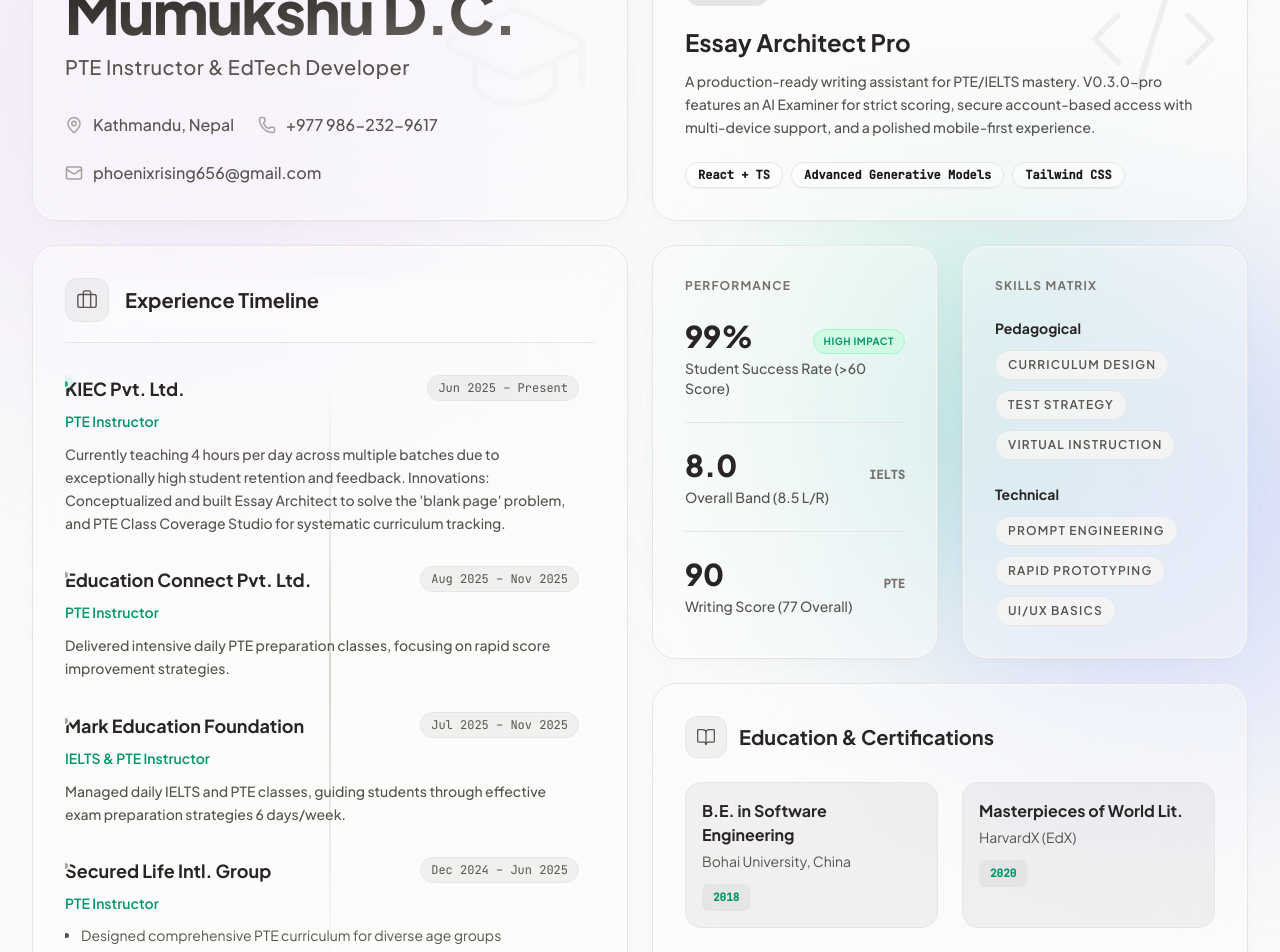
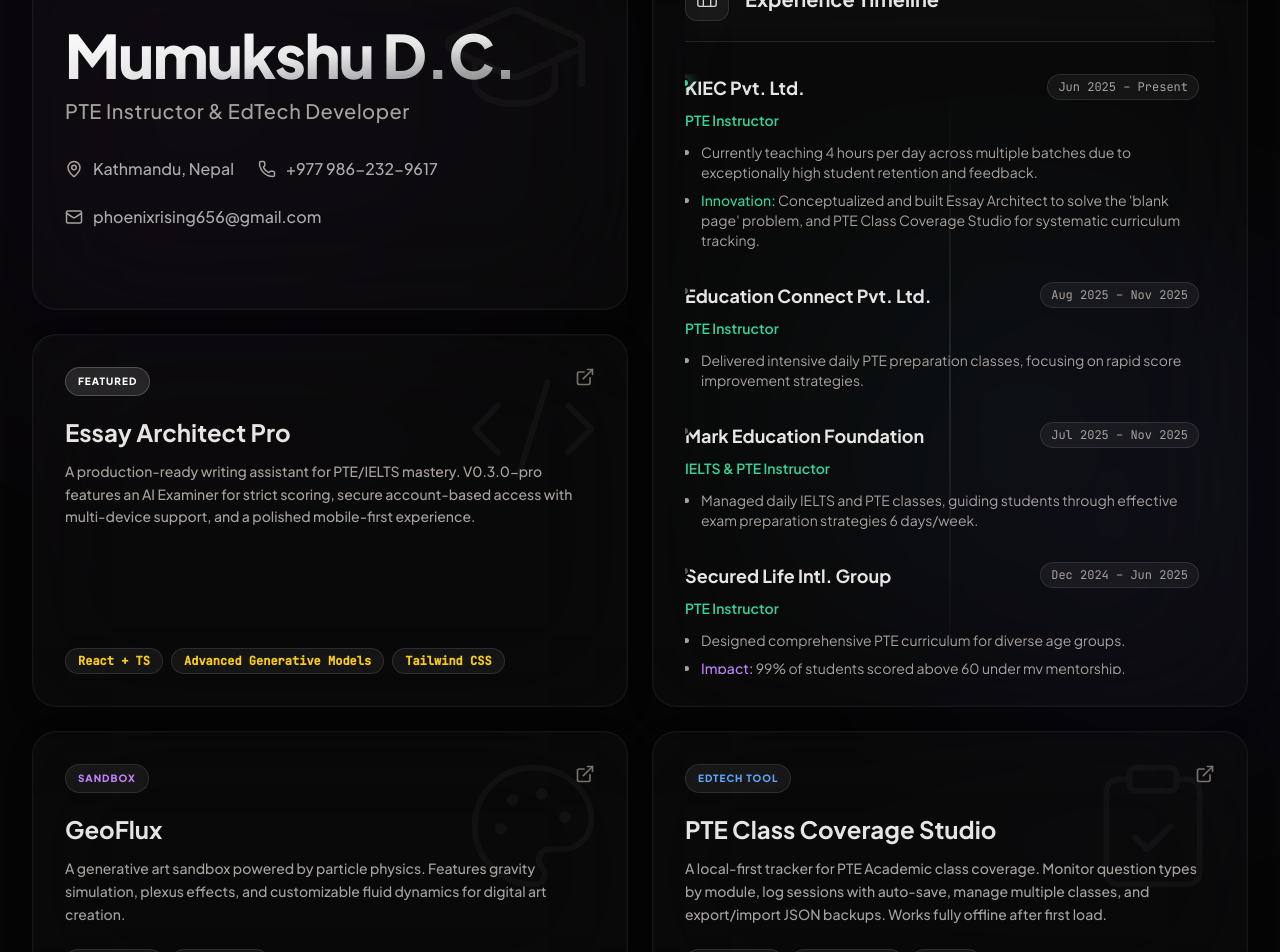
Before and after one commit to scuba3198/mumukshu-portfolio, a React (Vite) app: page / in a window 1280 px wide. Shown: the part 120-1072 px from the top of the page. Built offline with nearby package versions, Linux system fonts and the light colour scheme; a web font is replaced by a local one.

Commit message:
refactor: modernize portfolio architecture and address critique points

```diff
--- a/package.json
+++ b/package.json
@@ -18,8 +18,6 @@
 	"dependencies": {
 		"clsx": "^2.1.1",
 		"lucide-react": "^0.562.0",
-		"pino": "^10.3.1",
-		"pino-pretty": "^13.1.3",
 		"react": "^19.2.0",
 		"react-dom": "^19.2.0",
 		"tailwind-merge": "^3.4.0",
--- a/src/App.tsx
+++ b/src/App.tsx
@@ -13,28 +13,18 @@ function App(): React.JSX.Element {
 	const { profile, projects, experience, stats, skills, education, interests } =
 		portfolioData;
 
-	const getProject = (id: string) => {
-		const project = projects.find((p) => p.id === id);
-		if (!project) throw new Error(`Project ${id} not found`);
-		return project;
-	};
-
-	const essayArchitect = getProject("essay-architect");
-	const geoflux = getProject("geoflux");
-	const pteClassCoverage = getProject("pte-class-coverage");
-	const salaryCalculator = getProject("salary-calculator");
-	const tmsCaptcha = getProject("tms-captcha");
-
 	return (
 		<Layout>
 			{/* Profile Section */}
 			<Profile data={profile} />
 
-			{/* Featured Project: Essay Architect */}
-			<ProjectCard project={essayArchitect} />
-
 			{/* Work Experience */}
 			<Experience experiences={experience} />
+
+			{/* Projects - Render all dynamically */}
+			{projects.map((project) => (
+				<ProjectCard key={project.id} project={project} />
+			))}
 
 			{/* Performance Stats */}
 			<Stats stats={stats} />
@@ -45,18 +35,6 @@ function App(): React.JSX.Element {
 			{/* Education */}
 			<Education education={education} />
 
-			{/* Project: Salary Calculator */}
-			<ProjectCard project={salaryCalculator} />
-
-			{/* Project: PTE Class Coverage Studio */}
-			<ProjectCard project={pteClassCoverage} />
-
-			{/* Project: GeoFlux */}
-			<ProjectCard project={geoflux} />
-
-			{/* Project: TMS Captcha Solver */}
-			<ProjectCard project={tmsCaptcha} />
-
 			{/* Interests */}
 			<Interests interests={interests} />
 		</Layout>
--- a/src/components/Experience.tsx
+++ b/src/components/Experience.tsx
@@ -40,36 +40,25 @@ const Experience = ({ experiences }: ExperienceProps) => {
 						<p className="text-sm font-semibold text-emerald-600 dark:text-emerald-400 mb-3 transition-colors">
 							{job.role}
 						</p>
-						{job.description.includes("Innovation:") ||
-							job.description.includes("Impact:") ? (
 						<ul className="text-sm text-stone-600 dark:text-stone-400 space-y-2 list-disc list-outside ml-4 group-hover/item:text-stone-800 dark:group-hover/item:text-stone-300 transition-colors">
-								{job.description.split(". ").map((sentence: string) => {
-									if (!sentence) return null;
-									const hasInnovation = sentence.includes("Innovation:");
-									const hasImpact = sentence.includes("Impact:");
-
-									return (
-										<li key={sentence}>
-											{hasInnovation ? (
+							{job.highlights.map((highlight, idx) => (
+								<li key={idx}>
+									{highlight.type === "innovation" ? (
 										<>
-													<strong className="text-emerald-600 dark:text-emerald-400 font-medium transition-colors">Innovation:</strong>
-													{sentence.replace("Innovation:", "")}
+											<strong className="text-emerald-600 dark:text-emerald-400 font-medium transition-colors">Innovation:</strong>{" "}
+											{highlight.text}
 										</>
-											) : hasImpact ? (
+									) : highlight.type === "impact" ? (
 										<>
-													<strong className="text-purple-600 dark:text-purple-400 font-medium transition-colors">Impact:</strong>
-													{sentence.replace("Impact:", "")}
+											<strong className="text-purple-600 dark:text-purple-400 font-medium transition-colors">Impact:</strong>{" "}
+											{highlight.text}
 										</>
 									) : (
-												sentence
+										highlight.text
 									)}
 								</li>
-									);
-								})}
+							))}
 						</ul>
-						) : (
-							<p className="text-sm text-stone-600 dark:text-stone-400 leading-relaxed font-medium group-hover/item:text-stone-800 dark:group-hover/item:text-stone-300 transition-colors">{job.description}</p>
-						)}
 					</article>
 				))}
 			</div>
--- a/src/components/Profile.tsx
+++ b/src/components/Profile.tsx
@@ -14,24 +14,16 @@ const Profile = ({ data }: ProfileProps) => {
 		}
 
 		if (digits.length === 12 && digits.startsWith("977")) {
-			return `+977 ${digits.slice(3, 6)}-${digits.slice(6, 9)}-${digits.slice(9)}`;
+			return `+${digits.slice(0, 3)} ${digits.slice(3, 6)}-${digits.slice(6, 9)}-${digits.slice(9)}`;
 		}
 
-		return phone;
+		// Fallback for other lengths (e.g. international)
+		return phone.startsWith("+") ? phone : `+${phone}`;
 	};
 
 	const formatPhoneHref = (phone: string): string => {
 		const digits = phone.replace(/\D/g, "");
-
-		if (digits.length === 10) {
-			return `+977${digits}`;
-		}
-
-		if (digits.length === 12 && digits.startsWith("977")) {
-			return `+${digits}`;
-		}
-
-		return digits || phone || "";
+		return phone.startsWith("+") ? `tel:${phone}` : `tel:+${digits}`;
 	};
 
 	return (
--- a/src/components/ProjectCard.tsx
+++ b/src/components/ProjectCard.tsx
@@ -27,7 +27,7 @@ const ProjectCard = ({ project }: ProjectCardProps) => {
 
 	return (
 		<article
-			className={`bento-card md:col-span-2 cursor-pointer border-stone-200 dark:border-white/5 hover:border-stone-300 dark:hover:border-white/20 group relative overflow-hidden`}
+			className="bento-card md:col-span-2 cursor-pointer border-stone-200 dark:border-white/5 hover:border-stone-300 dark:hover:border-white/20 group relative overflow-hidden"
 		>
 			<a
 				href={project.link}
@@ -53,7 +53,7 @@ const ProjectCard = ({ project }: ProjectCardProps) => {
 							</span>
 						) : (
 							<span
-								className={`${project.categoryBg?.replace('bg-', 'text-').replace('-600', '-600 dark:text-').replace('-500', '-500 dark:text-') || "text-purple-600 dark:text-purple-400"} bg-stone-900/5 dark:bg-white/5 border border-stone-200 dark:border-white/10 text-[10px] font-black uppercase tracking-widest px-3 py-1.5 rounded-full backdrop-blur-md transition-colors`}
+								className={`${project.categoryText || "text-purple-600 dark:text-purple-400"} bg-stone-900/5 dark:bg-white/5 border border-stone-200 dark:border-white/10 text-[10px] font-black uppercase tracking-widest px-3 py-1.5 rounded-full backdrop-blur-md transition-colors`}
 							>
 								{project.category ?? "Sandbox"}
 							</span>
@@ -64,7 +64,7 @@ const ProjectCard = ({ project }: ProjectCardProps) => {
 						/>
 					</div>
 					<h2
-						className={`text-2xl font-bold mb-3 ${theme.accent ? `group-hover:${theme.accent.replace('400', '600 dark:group-hover:text-400')}` : "group-hover:text-stone-900 dark:group-hover:text-white"} transition-colors text-stone-800 dark:text-stone-200`}
+						className={`text-2xl font-bold mb-3 transition-colors text-stone-800 dark:text-stone-200 group-hover:text-stone-900 dark:group-hover:text-white`}
 					>
 						{project.title}
 					</h2>
@@ -77,7 +77,10 @@ const ProjectCard = ({ project }: ProjectCardProps) => {
 						const textColor = Array.isArray(theme.tagText)
 							? theme.tagText[idx % theme.tagText.length]
 							: theme.tagText;
-						const textColorClass = textColor ? textColor.replace('400', '600 dark:text-400') : "text-stone-700 dark:text-stone-300";
+
+						// Fallback to a default if not specified, making sure it's a valid static class
+						const textColorClass = textColor ? textColor : "text-stone-700 dark:text-stone-300";
+
 						return (
 							<span
 								key={tag}
--- a/src/components/ThemeToggle.tsx
+++ b/src/components/ThemeToggle.tsx
@@ -2,16 +2,24 @@ import { Moon, Sun } from "lucide-react";
 import { useEffect, useState } from "react";
 
 export function ThemeToggle() {
-    const [theme, setTheme] = useState<"light" | "dark">(
-        () => {
-            if (typeof window !== "undefined") {
-                return document.documentElement.classList.contains("dark") ? "dark" : "light";
-            }
-            return "dark";
-        }
-    );
+    const [mounted, setMounted] = useState(false);
+    const [theme, setTheme] = useState<"light" | "dark">("dark");
 
     useEffect(() => {
+        setMounted(true);
+        const savedTheme = localStorage.getItem("theme") as "light" | "dark" | null;
+        const prefersDark = window.matchMedia("(prefers-color-scheme: dark)").matches;
+
+        if (savedTheme) {
+            setTheme(savedTheme);
+        } else if (prefersDark) {
+            setTheme("dark");
+        }
+    }, []);
+
+    useEffect(() => {
+        if (!mounted) return;
+
         const root = window.document.documentElement;
         if (theme === "dark") {
             root.classList.add("dark");
@@ -20,7 +28,9 @@ export function ThemeToggle() {
             root.classList.remove("dark");
             localStorage.setItem("theme", "light");
         }
-    }, [theme]);
+    }, [theme, mounted]);
+
+    if (!mounted) return null;
 
     return (
         <button
--- a/src/data/portfolio.ts
+++ b/src/data/portfolio.ts
@@ -1,6 +1,4 @@
 import type { PortfolioData } from "../types/portfolio";
-import { portfolioDataSchema } from "../schemas/portfolio";
-import { logger } from "../utils/logger";
 
 const rawPortfolioData: PortfolioData = {
 	profile: {
@@ -59,6 +57,7 @@ const rawPortfolioData: PortfolioData = {
 			isFeatured: false,
 			category: "EdTech Tool",
 			categoryBg: "bg-blue-600",
+			categoryText: "text-blue-600 dark:text-blue-400",
 			iconName: "ClipboardCheck",
 			theme: {
 				bg: "bg-stone-900",
@@ -80,6 +79,7 @@ const rawPortfolioData: PortfolioData = {
 			isFeatured: false,
 			category: "Productivity Tool",
 			categoryBg: "bg-emerald-600",
+			categoryText: "text-emerald-600 dark:text-emerald-400",
 			iconName: "Calculator",
 			theme: {
 				bg: "bg-stone-900",
@@ -101,6 +101,7 @@ const rawPortfolioData: PortfolioData = {
 			isFeatured: true,
 			category: "Security & Automation",
 			categoryBg: "bg-orange-600",
+			categoryText: "text-orange-600 dark:text-orange-400",
 			iconName: "Scan",
 			theme: {
 				bg: "bg-stone-900",
@@ -119,8 +120,10 @@ const rawPortfolioData: PortfolioData = {
 			company: "KIEC Pvt. Ltd.",
 			role: "PTE Instructor",
 			period: "Jun 2025 – Present",
-			description:
-				"Currently teaching 4 hours per day across multiple batches due to exceptionally high student retention and feedback. Innovations: Conceptualized and built Essay Architect to solve the 'blank page' problem, and PTE Class Coverage Studio for systematic curriculum tracking.",
+			highlights: [
+				{ type: "general", text: "Currently teaching 4 hours per day across multiple batches due to exceptionally high student retention and feedback." },
+				{ type: "innovation", text: "Conceptualized and built Essay Architect to solve the 'blank page' problem, and PTE Class Coverage Studio for systematic curriculum tracking." }
+			],
 			color: "bg-stone-900",
 			isCurrent: true,
 		},
@@ -129,8 +132,9 @@ const rawPortfolioData: PortfolioData = {
 			company: "Education Connect Pvt. Ltd.",
 			role: "PTE Instructor",
 			period: "Aug 2025 – Nov 2025",
-			description:
-				"Delivered intensive daily PTE preparation classes, focusing on rapid score improvement strategies.",
+			highlights: [
+				{ type: "general", text: "Delivered intensive daily PTE preparation classes, focusing on rapid score improvement strategies." }
+			],
 			color: "bg-stone-300",
 			isCurrent: false,
 		},
@@ -139,8 +143,9 @@ const rawPortfolioData: PortfolioData = {
 			company: "Mark Education Foundation",
 			role: "IELTS & PTE Instructor",
 			period: "Jul 2025 – Nov 2025",
-			description:
-				"Managed daily IELTS and PTE classes, guiding students through effective exam preparation strategies 6 days/week.",
+			highlights: [
+				{ type: "general", text: "Managed daily IELTS and PTE classes, guiding students through effective exam preparation strategies 6 days/week." }
+			],
 			color: "bg-stone-300",
 			isCurrent: false,
 		},
@@ -149,8 +154,10 @@ const rawPortfolioData: PortfolioData = {
 			company: "Secured Life Intl. Group",
 			role: "PTE Instructor",
 			period: "Dec 2024 – Jun 2025",
-			description:
-				"Designed comprehensive PTE curriculum for diverse age groups. Impact: 99% of students scored above 60 under my mentorship.",
+			highlights: [
+				{ type: "general", text: "Designed comprehensive PTE curriculum for diverse age groups." },
+				{ type: "impact", text: "99% of students scored above 60 under my mentorship." }
+			],
 			color: "bg-stone-300",
 			isCurrent: false,
 		},
@@ -159,8 +166,10 @@ const rawPortfolioData: PortfolioData = {
 			company: "NCLEX Preparation Center",
 			role: "PTE & OET Instructor (Remote)",
 			period: "Nov 2024 – Jun 2025",
-			description:
-				"Taught specialized English proficiency to nurses post-NCLEX for US migration. Achieved a near-perfect first-attempt success rate for nursing students.",
+			highlights: [
+				{ type: "general", text: "Taught specialized English proficiency to nurses post-NCLEX for US migration." },
+				{ type: "impact", text: "Achieved a near-perfect first-attempt success rate for nursing students." }
+			],
 			color: "bg-stone-300",
 			isCurrent: false,
 		},
@@ -200,5 +209,4 @@ const rawPortfolioData: PortfolioData = {
 	},
 };
 
-export const portfolioData: PortfolioData = portfolioDataSchema.parse(rawPortfolioData) as PortfolioData;
-logger.info("Portfolio data validated successfully");
+export const portfolioData: PortfolioData = rawPortfolioData;
--- a/src/schemas/portfolio.ts
+++ b/src/schemas/portfolio.ts
@@ -30,16 +30,22 @@ export const projectSchema = z.object({
     iconName: iconNameSchema,
     category: z.string().optional(),
     categoryBg: z.string().optional(),
+    categoryText: z.string().optional(),
     theme: projectThemeSchema,
 });
 
 // ── Experience ──
+export const experienceHighlightSchema = z.object({
+    type: z.enum(["innovation", "impact", "general"]),
+    text: z.string(),
+});
+
 export const experienceItemSchema = z.object({
     id: z.number(),
     company: z.string(),
     role: z.string(),
     period: z.string(),
-    description: z.string(),
+    highlights: z.array(experienceHighlightSchema),
     color: z.string(),
     isCurrent: z.boolean(),
 });
--- a/src/types/portfolio.ts
+++ b/src/types/portfolio.ts
@@ -33,16 +33,22 @@ export interface Project {
 	iconName: IconName;
 	category?: string; // optional — defaults to "Creative Sandbox"
 	categoryBg?: string; // optional — defaults to bg-purple-500
+	categoryText?: string; // optional — defaults to text-purple-600
 	theme: ProjectTheme;
 }
 
 // ── Experience ──
+export interface ExperienceHighlight {
+	type: "innovation" | "impact" | "general";
+	text: string;
+}
+
 export interface ExperienceItem {
 	id: number;
 	company: string;
 	role: string;
 	period: string;
-	description: string;
+	highlights: ExperienceHighlight[];
 	color: string;
 	isCurrent: boolean;
 }
```
Also changed, not shown: src/utils/logger.ts (+9 -7 lines), 2 other files (tests, documents, lock files or other folders). Lines whose indentation alone changed are shown as unchanged.
